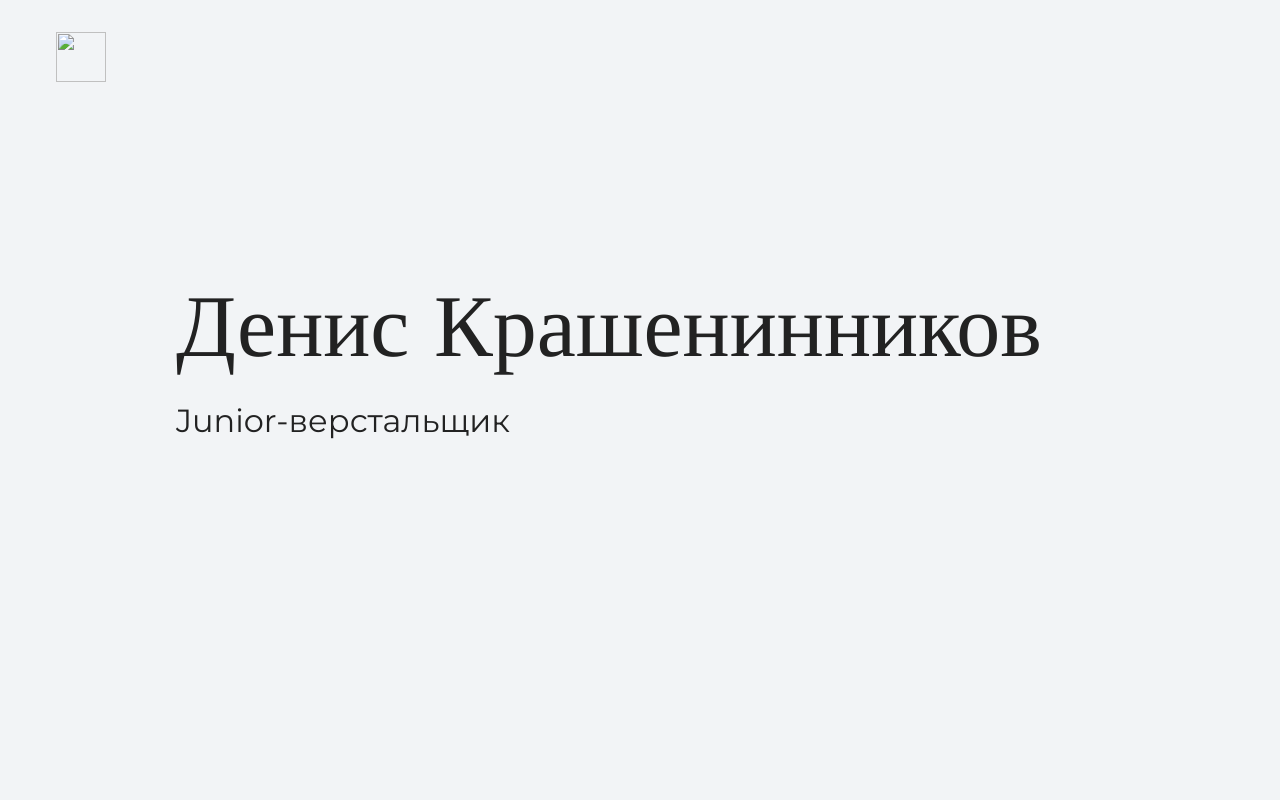
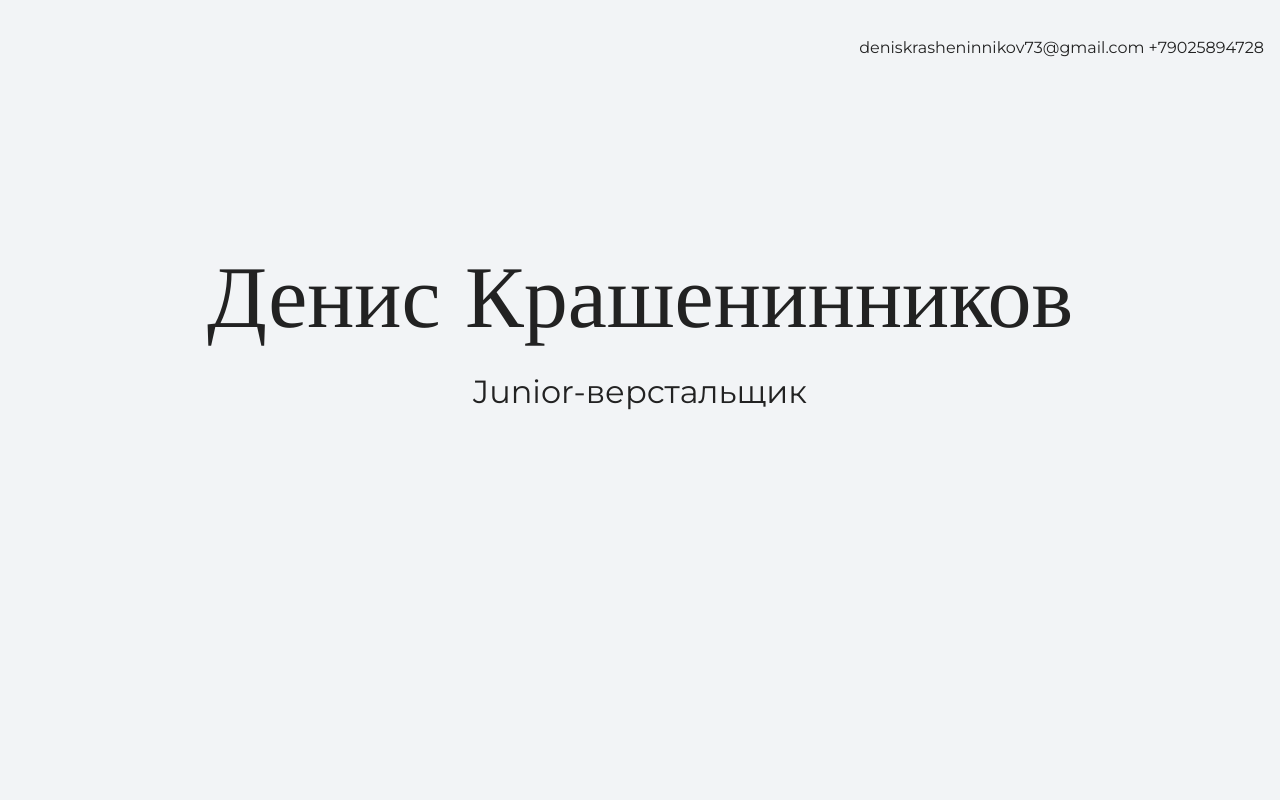
Before and after one commit to sven73-dev/MyFirstSite, a plain HTML site: page index.html in a window 1280 px wide. Shown: the top 800 px of the page. Drawn offline with nearby package versions, Linux system fonts and the light colour scheme.

Commit message:
Добавил div'ы

```diff
--- a/index.html
+++ b/index.html
@@ -9,23 +9,31 @@
 
   <body>
     <header class="page-header">
-      <a href="https://vk.com/den_ul"><img src="img/vk.jpg" width="50" height="50"></a>
+      <div class="container">
+      	deniskrasheninnikov73@gmail.com
+      	+79025894728
+      </div>
     </header>
+
+    <section class="hero-image">
     	<div class="container">
-    <section class="hero-image">
       		<h1 class="heading">Денис Крашенинников</h1>
       		<p>Junior-верстальщик</p>
+  		</div>
     </section>
 
     <section class="intro">
+    	<div class="container">
       		<h2 class="subheading">Давайте познакомимся</h2>
       		<h3>Пара слов о себе:</h3>
       		<p>Начинающий верстальщик сайтов</p>
       		<h3>Чем могу быть полезен</h3>
       		<p>Да, так как я пока только начинающий верстальщик, обещаю исполнять ввереные начальником задачи в срок и много-много учиться :)</p>
+  		</div>
     </section>
 
     <section class="portfolio">
+    	<div class="container">
       		<h2 class="subheading">Мои работы</h2>
 
       		<h3>Сайт инструктора Кекса</h3>
@@ -33,8 +41,8 @@
 
       		<h3>Блог начинающего верстальщика</h3>
       		<p>Статический блог про обучение HTML и CSS.</p>
+  		</div>
     </section>
-    	</div>
     <footer class="page-footer">
       Контакты в подвале
     </footer>
```
Lines whose indentation alone changed are shown as unchanged.
